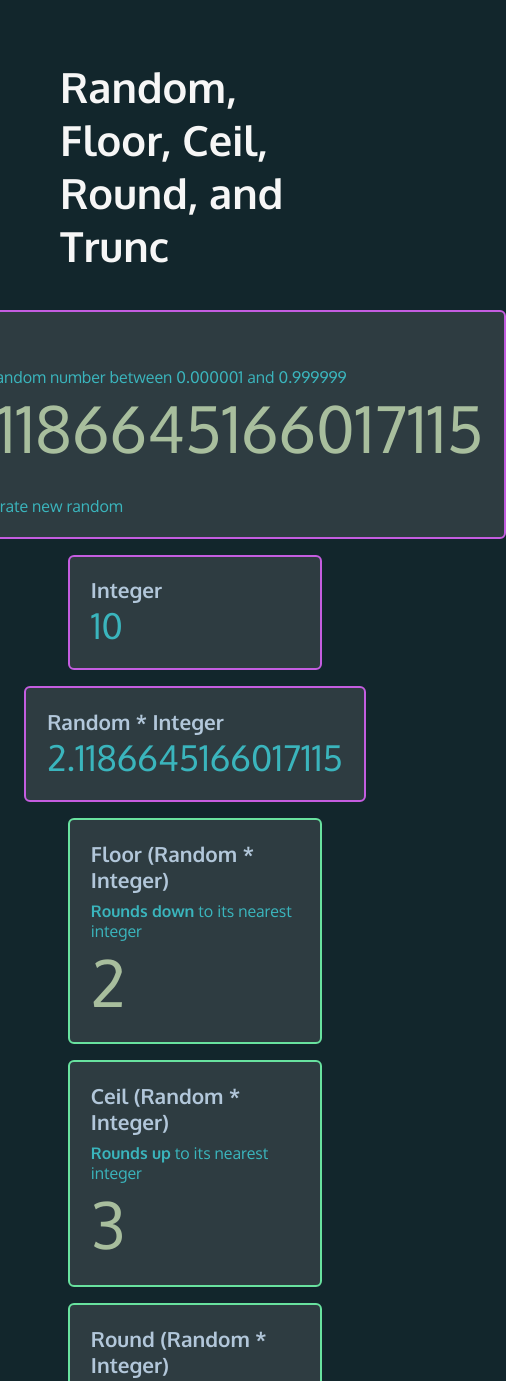
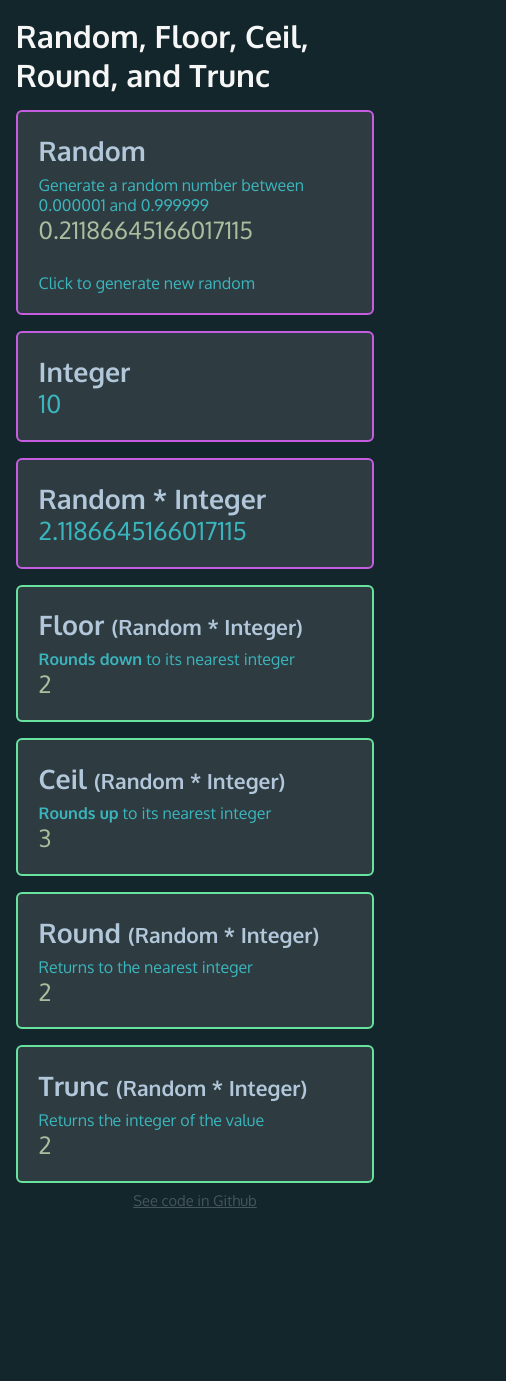
Before and after one commit to jsohndata/common-javascript-math-methods, a plain HTML site: page index.html in a window 390 px wide. Shown: the top 1381 px of the page, 506 px wide, since content can reach past the window. After the commit the page ends 1217 px from the top, so only its background shows below. Drawn offline with Linux system fonts and the light colour scheme.

Commit message:
BUG css
Fixed for mobile view

```diff
--- a/index.html
+++ b/index.html
@@ -28,7 +28,7 @@
     <link rel="preconnect" href="https://fonts.gstatic.com" crossorigin>
     <link href="https://fonts.googleapis.com/css2?family=Oxygen:wght@300;400;700&display=swap" rel="stylesheet">
     <!-- CSS Style-->
-    <link rel="stylesheet" href="./styles/main.css" />
+    <link rel="stylesheet" href="./styles/main.css?=2" />
 
     <title>5 common Javascript Math methods: Random, Floor, Ceil, Round, and Trunc</title>
 </head>
@@ -40,7 +40,7 @@
     </header>
 
     <main>
-        <div style="flex-basis: 100%;" onclick="render()" class="btn btn-primary tooltip">
+        <div style="flex-basis: 100%;" onclick="render()">
             <h2>Random</h2>
             <p class="caption">Generate a random number between 0.000001 and 0.999999</p>
             <p class="random"></p>
@@ -60,25 +60,25 @@
 
     <section>
         <div>
-            <h2>Floor (Random * Integer)</h2>
+            <h2>Floor <span>(Random * Integer)</span></h2>
             <p class="caption"><strong>Rounds down</strong> to its nearest integer</p>
             <p class="floor"></p>
         </div>
 
         <div>
-            <h2>Ceil (Random * Integer)</h2>
+            <h2>Ceil <span>(Random * Integer)</span></h2>
             <p class="caption"><strong>Rounds up</strong> to its nearest integer</p>
             <p class="ceil"></p>
         </div>
 
         <div>
-            <h2>Round (Random * Integer)</h2>
+            <h2>Round <span>(Random * Integer)</span></h2>
             <p class="caption">Returns to the nearest integer</p>
             <p class="round"></p>
         </div>
 
         <div>
-            <h2>Trunc (Random * Integer)</h2>
+            <h2>Trunc <span>(Random * Integer)</span></h2>
             <p class="caption">Returns the integer of the value</p>
             <p class="trunc"></p>
         </div>
--- a/styles/main.css
+++ b/styles/main.css
@@ -14,25 +14,27 @@ body { background-color: #12262c; transition: 0.31s; }
 * { font-family: 'Oxygen', sans-serif; }
 
 .floor, .ceil, .trunc, .round, .random {
-    font-size: 4.0rem;
+    font-size: calc(16px + 2vw);
     color:rgba(195, 218, 178, 0.818)
 }
 
 h1 {
-    font-size: 2.6rem;
+    font-size: calc(23px + 2vw);
     font-weight: 700;
     color: rgb(246, 246, 246);
     margin-bottom: 30px;
 }
 
 h2 {
-    font-size: 1.3rem;
+    font-size: calc(19px + 2vw);
     font-weight: 700;
     color: rgb(178, 199, 218);
 }
 
+h2 span { font-size: calc(19px + 0.5vw); }
+
 P {
-    font-size: 2.2rem;
+    font-size: calc(17px + 2vw);
     color: rgba(66, 246, 255, 0.655);
 }
 
@@ -47,7 +49,7 @@ p.caption {
 
 /* Container
 ********************************** */
-.container { padding: 60px; }
+.container { padding: 2%; }
 
 
 /* Main
@@ -72,13 +74,14 @@ main > div {
 
 main > div,
 section > div {
-    margin: 8px;
     padding: 1.3em;
     border-radius: 6px;
     background-color: #2e3c41;
     transform: scale(1.0);
     transition: transform 0.31s ease-in-out;
 }
+
+h1, main > div, section > div { margin: 8px; }
 
 main > div:hover,
 section > div:hover {
```
